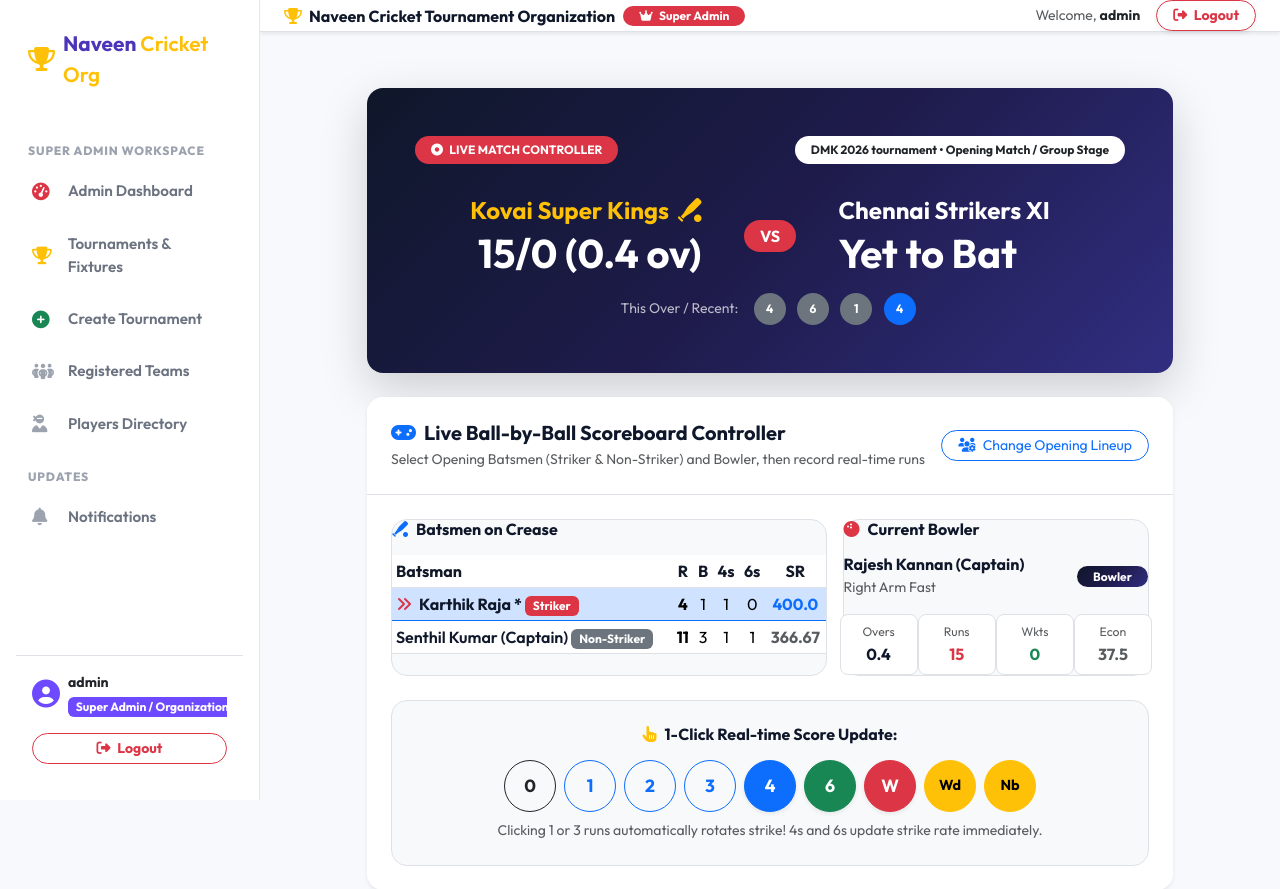
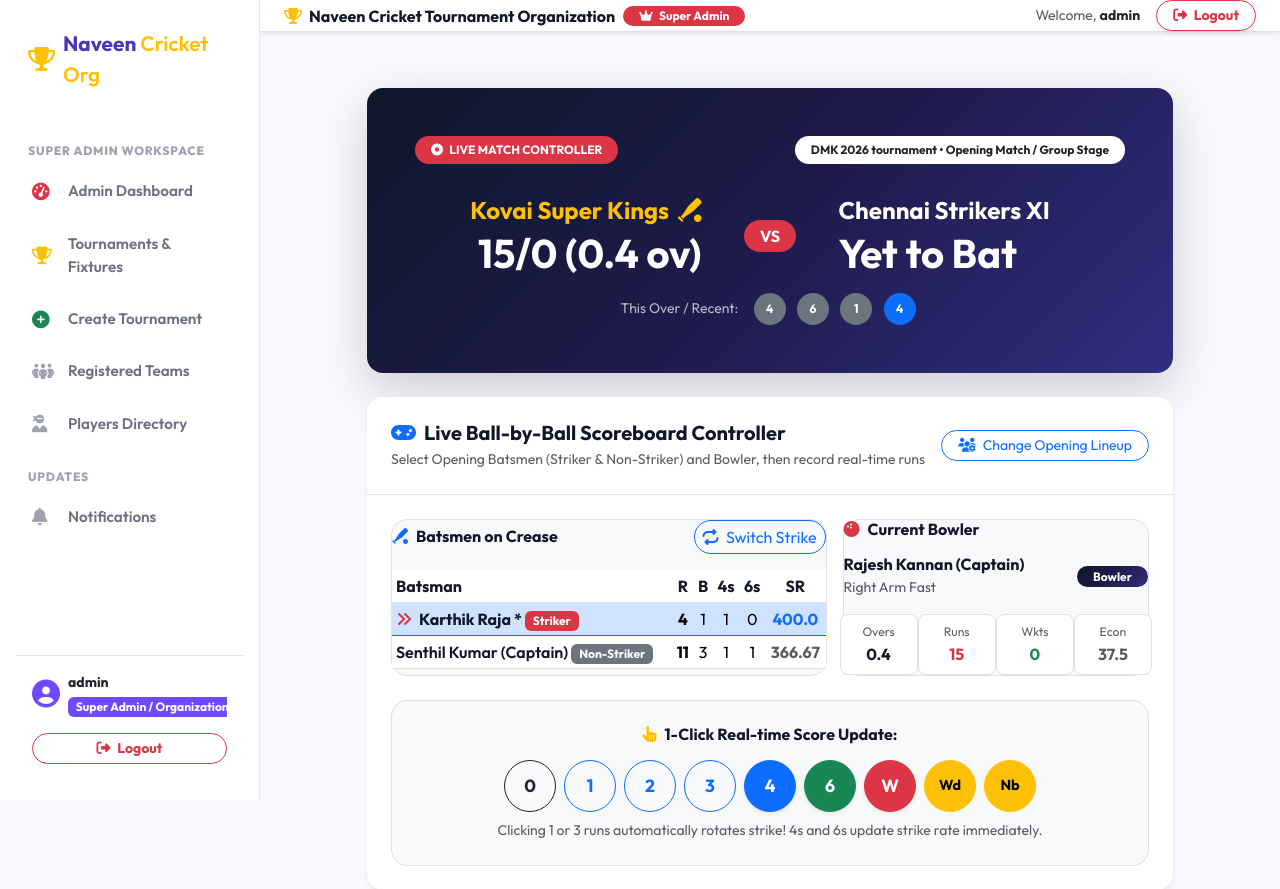
Before and after one commit to naveekumar0312-maker/sports-tournament, a Django app: page /matches/1/update-score/ in a window 1280 px wide. Shown: the top 889 px of the page. Run offline with Django 5.2, Linux system fonts and the light colour scheme; a user stored in the database is signed in; data comes from the database, SQL or seed files in the repository; both versions use the stored data as it was after the commit; some libraries are stand-ins or nearby versions.

Commit message:
fix: resolve batsman run update, strike rotation on 6th ball, and add manual switch strike button

```diff
--- a/apps/matches/views.py
+++ b/apps/matches/views.py
@@ -232,6 +232,13 @@ def live_ball_record_view(request, pk):
         runs_added = 0
         is_legal_delivery = True
 
+        if action == 'SWAP_STRIKE':
+            if match.striker and match.non_striker:
+                match.striker, match.non_striker = match.non_striker, match.striker
+                match.save()
+                messages.success(request, f"Strike rotated! {match.striker.full_name} is now on strike.")
+            return redirect('match_update_score', pk=pk)
+
         if action in ['0', '1', '2', '3', '4', '6']:
             runs = int(action)
             runs_added = runs
@@ -246,7 +253,6 @@ def live_ball_record_view(request, pk):
 
             if bowler_perf:
                 bowler_perf.runs_conceded += runs
-                # overs_bowled representation: .1, .2, .3, .4, .5, .6 -> next over
                 current_ov = float(bowler_perf.overs_bowled)
                 overs_int = int(current_ov)
                 balls_in_ov = round((current_ov - overs_int) * 10) + 1
@@ -256,9 +262,16 @@ def live_ball_record_view(request, pk):
                     bowler_perf.overs_bowled = float(overs_int + (balls_in_ov / 10.0))
                 bowler_perf.save()
 
-            # Swap strike if 1 or 3 runs
+            # Swap strike if 1 or 3 runs (ONLY if over is not completing on this ball)
+            # If over is completing on 6th ball, the over completion block handles the strike rotation
+            current_tot_ov = float(match.current_overs)
+            tot_int = int(current_tot_ov)
+            tot_balls = round((current_tot_ov - tot_int) * 10) + 1
+            is_sixth_ball = (tot_balls >= 6)
+
             if runs in [1, 3] and match.striker and match.non_striker:
-                match.striker, match.non_striker = match.non_striker, match.striker
+                if not is_sixth_ball:
+                    match.striker, match.non_striker = match.non_striker, match.striker
 
         elif action == 'W':
             # Wicket
--- a/templates/matches/match_score_form.html
+++ b/templates/matches/match_score_form.html
@@ -190,7 +190,18 @@
                     <!-- Batsmen Card -->
                     <div class="col-md-7">
                         <div class="p-3.5 rounded-4 border bg-light h-100">
-                            <h6 class="fw-bold text-navy mb-3"><i class="fa-solid fa-baseball-bat-ball text-primary me-2"></i>Batsmen on Crease</h6>
+                            <div class="d-flex justify-content-between align-items-center mb-3">
+                                <h6 class="fw-bold text-navy mb-0"><i class="fa-solid fa-baseball-bat-ball text-primary me-2"></i>Batsmen on Crease</h6>
+                                {% if match.striker and match.non_striker %}
+                                <form method="post" action="{% url 'match_record_ball' match.id %}" class="d-inline">
+                                    {% csrf_token %}
+                                    <input type="hidden" name="ball_action" value="SWAP_STRIKE">
+                                    <button type="submit" class="btn btn-xs btn-outline-primary rounded-pill px-2 py-1 small" title="Switch Striker">
+                                        <i class="fa-solid fa-repeat me-1"></i> Switch Strike
+                                    </button>
+                                </form>
+                                {% endif %}
+                            </div>
                             <div class="table-responsive">
                                 <table class="table table-sm align-middle mb-0 text-center">
                                     <thead>
```
Also changed, not shown: db.sqlite3.
